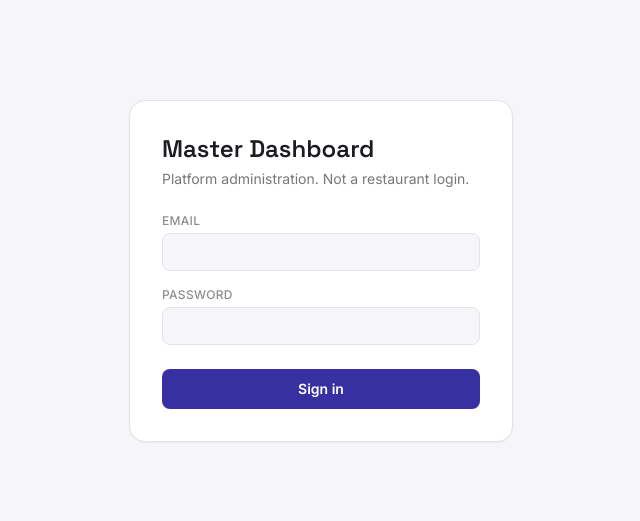
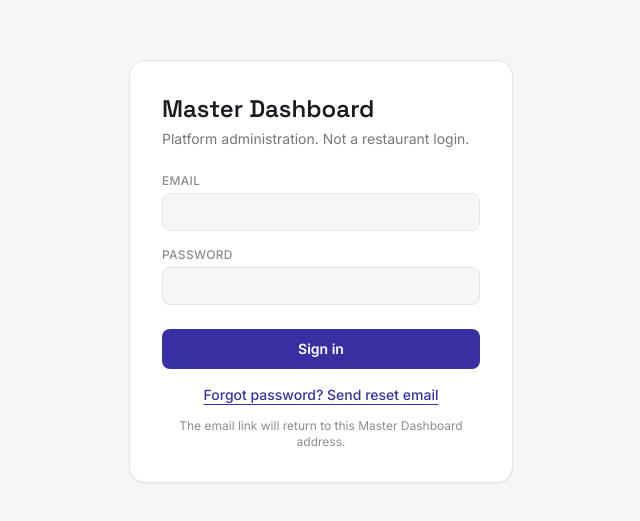
Before and after one commit to Shadyelsawy536/master-dashboard, a React (Vite) app: page /login in a window 1280 px wide. Shown: the part 129-650 px from the top of the page, without its empty margins (319-959 px from the left). Built offline with nearby package versions, Linux system fonts and the light colour scheme.

Commit message:
Add password reset request to master login

```diff
--- a/src/pages/Login.tsx
+++ b/src/pages/Login.tsx
@@ -1,12 +1,20 @@
 import { FormEvent, useState } from 'react';
-import { Navigate } from 'react-router-dom';
+import { Link, Navigate } from 'react-router-dom';
 import { useAuth } from '../contexts/AuthContext';
+import { supabase } from '../lib/supabase';
+
+function getResetRedirectUrl() {
+  const base = window.location.pathname.startsWith('/master-dashboard') ? '/master-dashboard' : '';
+  return `${window.location.origin}${base}/reset-password`;
+}
 
 export function Login() {
   const { user, loading, error, signIn } = useAuth();
   const [email, setEmail] = useState('');
   const [password, setPassword] = useState('');
   const [submitting, setSubmitting] = useState(false);
+  const [resetSent, setResetSent] = useState(false);
+  const [resetError, setResetError] = useState<string | null>(null);
 
   if (!loading && user) return <Navigate to="/" replace />;
 
@@ -17,12 +25,32 @@ export function Login() {
       await signIn(email, password);
     } catch {
       // error is already surfaced via useAuth().error
+    } finally {
+      setSubmitting(false);
     }
+  }
+
+  async function handlePasswordReset() {
+    setResetError(null);
+    setResetSent(false);
+    if (!email.trim()) {
+      setResetError('Enter your email address first.');
+      return;
+    }
+    setSubmitting(true);
+    const { error: requestError } = await supabase.auth.resetPasswordForEmail(email.trim(), {
+      redirectTo: getResetRedirectUrl(),
+    });
     setSubmitting(false);
+    if (requestError) {
+      setResetError(requestError.message);
+      return;
+    }
+    setResetSent(true);
   }
 
   return (
-    <div className="flex h-screen items-center justify-center bg-canvas px-4">
+    <div className="flex min-h-screen items-center justify-center bg-canvas px-4 py-8">
       <form onSubmit={handleSubmit} className="w-full max-w-sm rounded-2xl border border-line bg-surface p-8 shadow-sm">
         <h1 className="font-display text-2xl font-semibold text-ink">Master Dashboard</h1>
         <p className="mt-1 text-sm text-ink/60">Platform administration. Not a restaurant login.</p>
@@ -46,14 +74,25 @@ export function Login() {
         />
 
         {error && <p className="mt-3 text-sm text-danger">{error}</p>}
+        {resetError && <p className="mt-3 text-sm text-danger">{resetError}</p>}
+        {resetSent && <p className="mt-3 text-sm text-emerald-600">If an account exists for this email, a password reset link has been sent. Check your inbox.</p>}
 
         <button
           type="submit"
           disabled={submitting}
           className="mt-6 w-full rounded-lg bg-accent py-2.5 text-sm font-semibold text-white transition hover:bg-accent-dark disabled:opacity-60"
         >
-          {submitting ? 'Signing in…' : 'Sign in'}
+          {submitting ? 'Please wait…' : 'Sign in'}
         </button>
+        <button
+          type="button"
+          disabled={submitting}
+          onClick={handlePasswordReset}
+          className="mt-4 w-full text-sm font-medium text-accent underline underline-offset-4 disabled:opacity-60"
+        >
+          Forgot password? Send reset email
+        </button>
+        <p className="mt-3 text-center text-xs text-ink/50">The email link will return to this Master Dashboard address.</p>
       </form>
     </div>
   );
```
